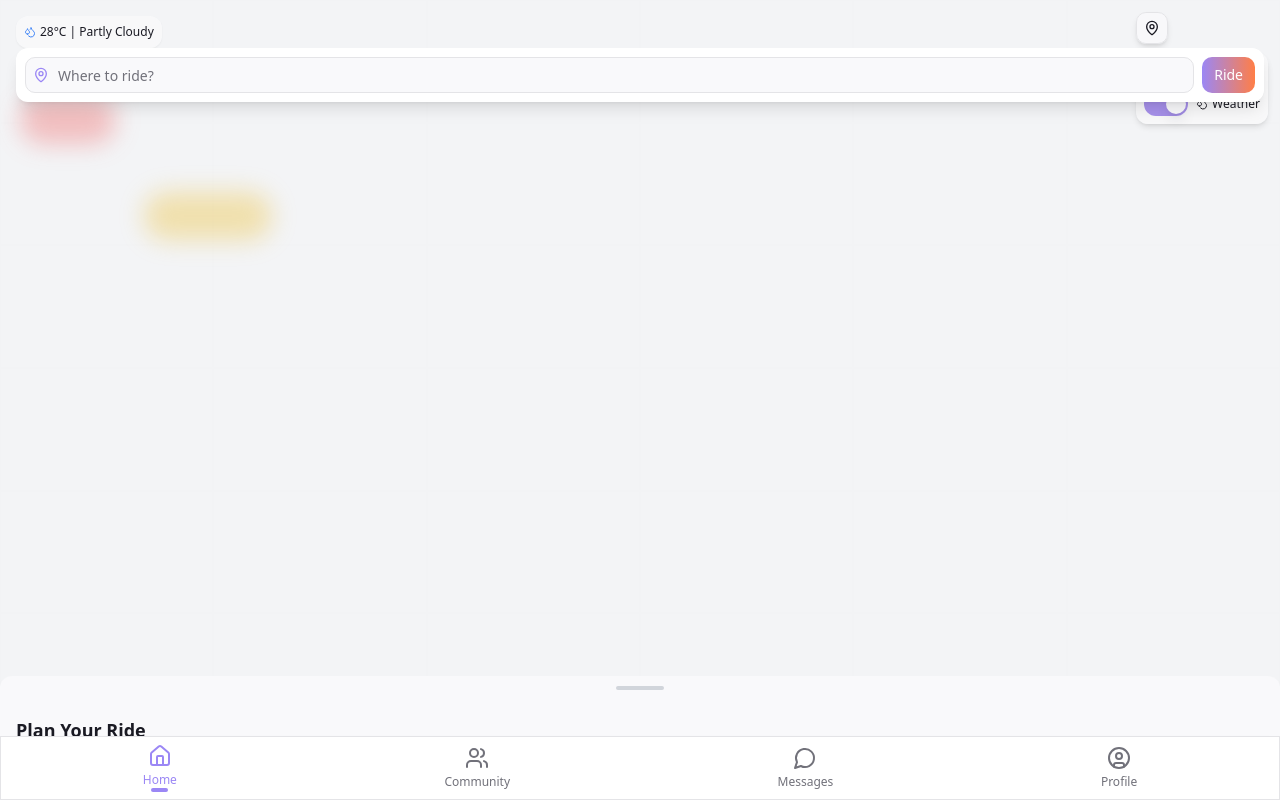
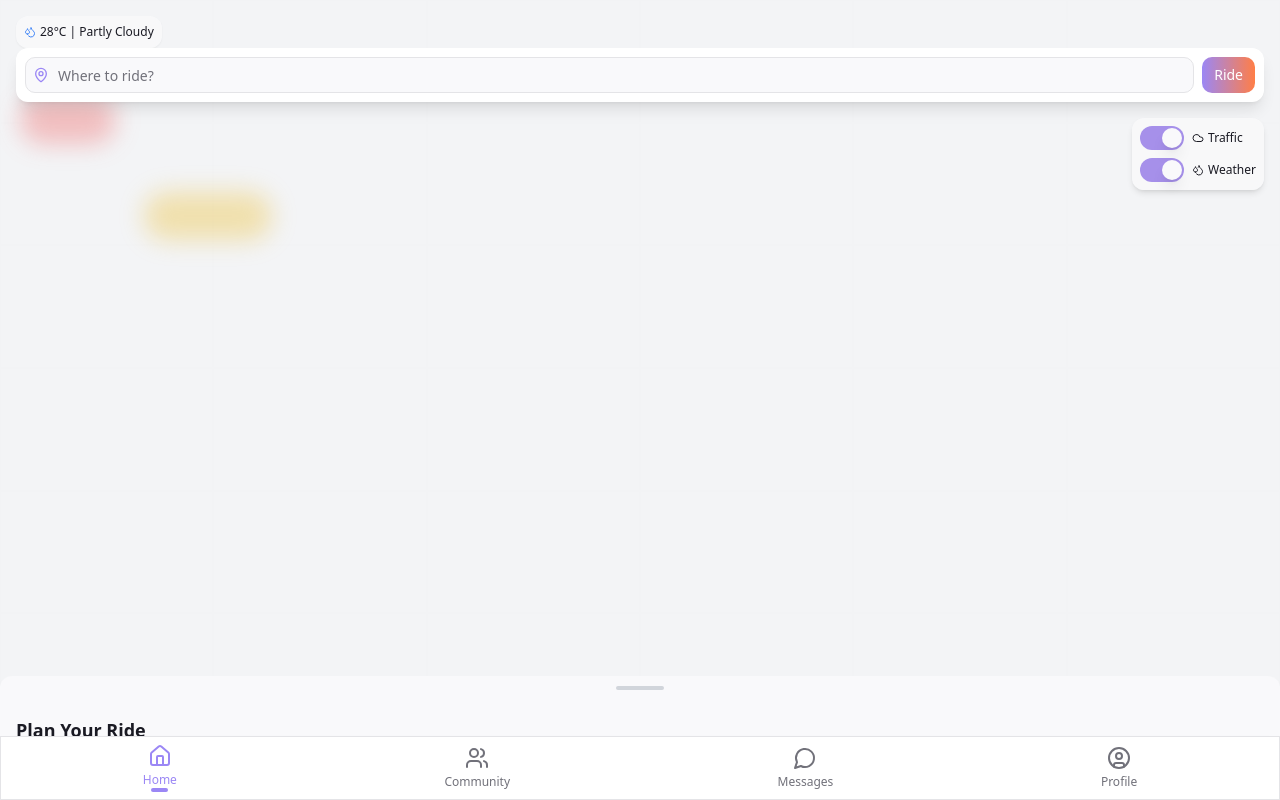
Before and after one commit to Accular/tripplin-ride-together-app, a React (Vite) app: page / in a window 1280 px wide. Built offline with nearby package versions, Linux system fonts and the light colour scheme.

Commit message:
Fix: Move search bar below top bar
Adjusted the positioning of the search bar in Index.tsx to render below the top bar, resolving the blocking issue.

```diff
--- a/src/pages/Index.tsx
+++ b/src/pages/Index.tsx
@@ -1,4 +1,3 @@
-
 import React, { useState } from 'react';
 import { Link } from 'react-router-dom';
 import { MapPin, Calendar, Users, ArrowRight, Cloud, Droplets, Clock, ChevronDown } from 'lucide-react';
@@ -132,33 +131,10 @@ const Index = () => {
               </div>
             )}
           </div>
-
-          {/* Waze-like Map Controls */}
-          <div className="absolute top-3 right-3 space-y-2 z-10">
-            <Button variant="outline" size="icon" className="h-8 w-8 bg-background/80 backdrop-blur-sm shadow-md">
-              <MapPin className="h-4 w-4" />
-            </Button>
-
-            <div className="space-y-2 p-2 rounded-lg bg-background/80 backdrop-blur-sm shadow-md">
-              <div className="flex items-center space-x-2">
-                <Switch id="traffic" checked={showTraffic} onCheckedChange={setShowTraffic} />
-                <Label htmlFor="traffic" className="text-xs flex items-center">
-                  <Cloud className="h-3 w-3 mr-1" /> Traffic
-                </Label>
-              </div>
-
-              <div className="flex items-center space-x-2">
-                <Switch id="weather" checked={showWeather} onCheckedChange={setShowWeather} />
-                <Label htmlFor="weather" className="text-xs flex items-center">
-                  <Droplets className="h-3 w-3 mr-1" /> Weather
-                </Label>
-              </div>
-            </div>
-          </div>
         </div>
       </div>
 
-      {/* Search Box - Waze-like top search bar - Moved down to avoid overlay issues */}
+      {/* Search Box - Waze-like top search bar */}
       <div className="relative z-10 p-4 pt-12">
         <Card className="glass-card shadow-lg">
           <CardContent className="p-2">
@@ -179,6 +155,27 @@ const Index = () => {
             </div>
           </CardContent>
         </Card>
+      </div>
+
+      {/* Waze-like Map Controls - Moved below the search bar */}
+      <div className="relative z-10 px-4">
+        <div className="flex justify-end">
+          <div className="space-y-2 p-2 rounded-lg bg-background/80 backdrop-blur-sm shadow-md">
+            <div className="flex items-center space-x-2">
+              <Switch id="traffic" checked={showTraffic} onCheckedChange={setShowTraffic} />
+              <Label htmlFor="traffic" className="text-xs flex items-center">
+                <Cloud className="h-3 w-3 mr-1" /> Traffic
+              </Label>
+            </div>
+
+            <div className="flex items-center space-x-2">
+              <Switch id="weather" checked={showWeather} onCheckedChange={setShowWeather} />
+              <Label htmlFor="weather" className="text-xs flex items-center">
+                <Droplets className="h-3 w-3 mr-1" /> Weather
+              </Label>
+            </div>
+          </div>
+        </div>
       </div>
 
       {/* Bottom Sheet - Waze-like slide-up panel */}
```
